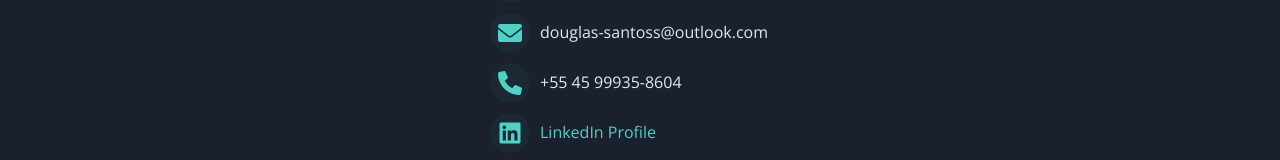
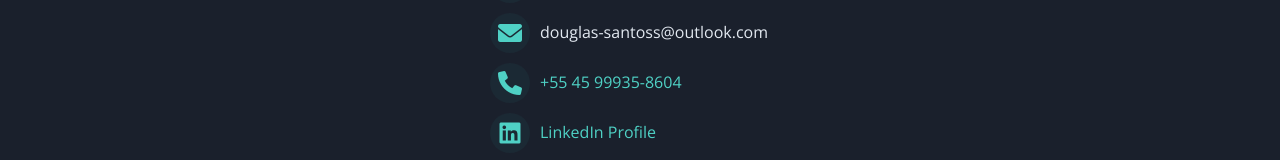
Before and after one commit to DouglasSantoss/douglassantoss.github.io, a plain HTML site: page index.html in a window 1280 px wide. Shown: the part 7038-7198 px from the top of the page. Drawn offline with nearby package versions, Linux system fonts and the light colour scheme.

Commit message:
add whatsapp link to contacts;

```diff
--- a/index.html
+++ b/index.html
@@ -511,7 +511,7 @@
                     </div>
                     <div class="contact-item" style="display: flex; flex-direction: row; align-items: center; margin-bottom: 10px;">
                         <i class="fas fa-phone" style="margin-right: 10px;"></i>
-                        <p>+55 45 99935-8604</p>
+                        <p><a href="https://wa.me/5545999358604" target="_blank" class="whatsapp-link">+55 45 99935-8604</a></p>
                     </div>
                     <div class="contact-item" style="display: flex; flex-direction: row; align-items: center; margin-bottom: 10px;">
                         <i class="fab fa-linkedin" style="margin-right: 10px;"></i>
```
